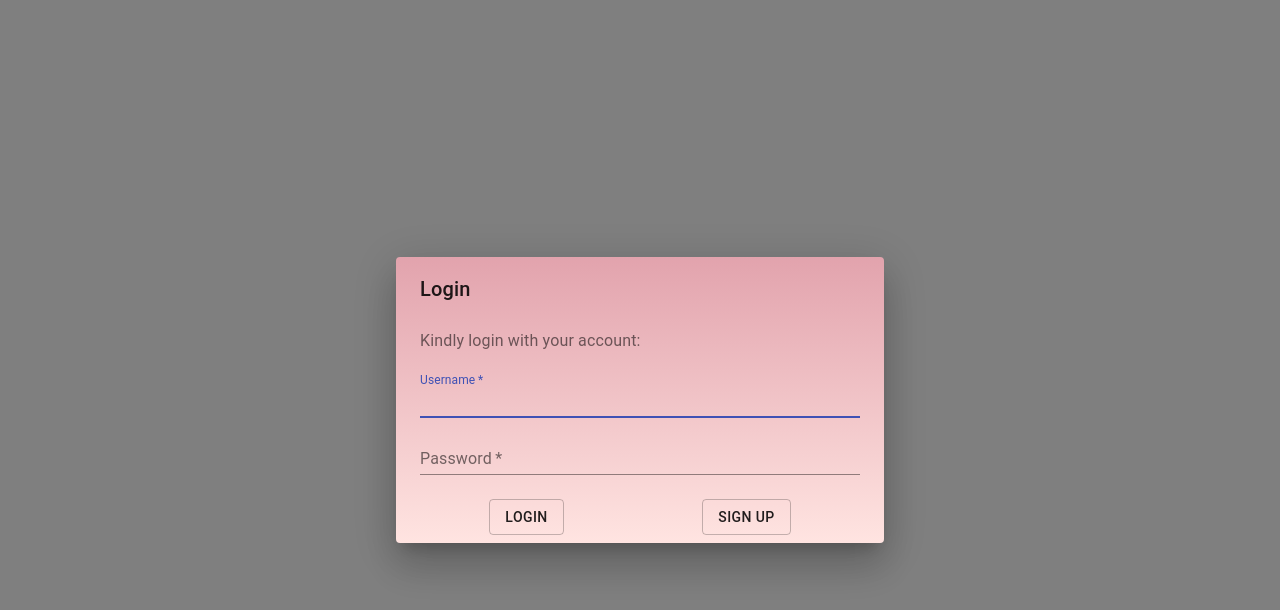
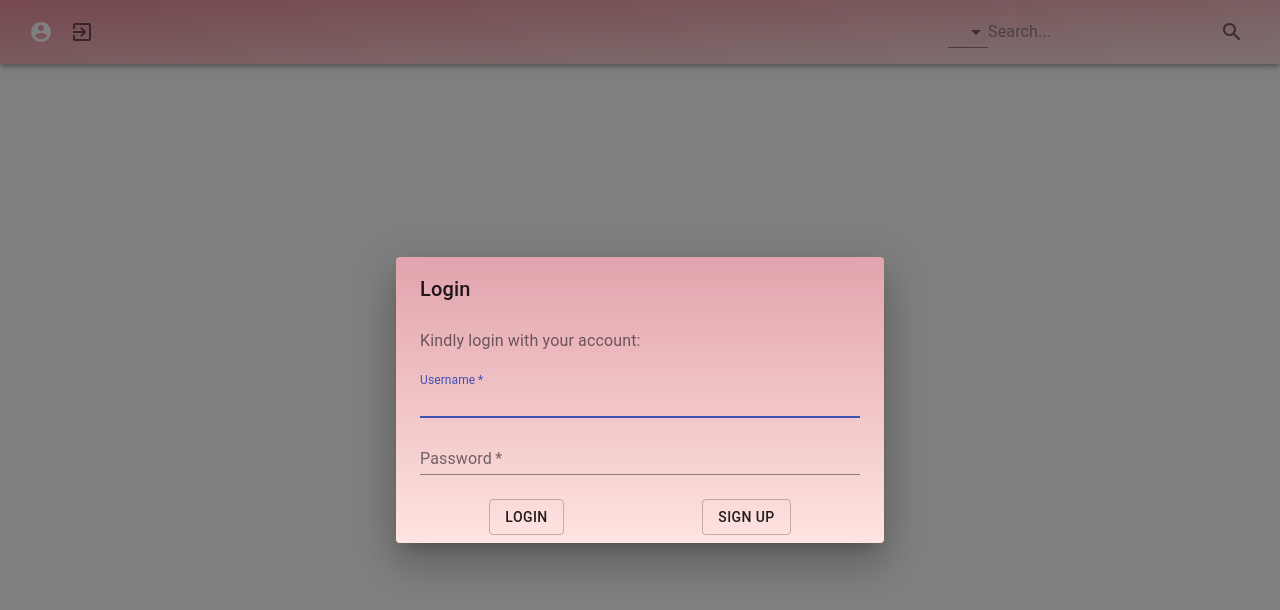
Before and after one commit to Tomashiwa/Aster-app, a React (Create React App) app in the folder client/: page / in a window 1280 px wide. Shown: the top 610 px of the page. Built offline with nearby package versions, Linux system fonts and the light colour scheme.

Commit message:
Reimplemented Navigator

```diff
--- a/client/package.json
+++ b/client/package.json
@@ -7,6 +7,7 @@
     "@babel/core": "^7.8.4",
     "@babel/preset-env": "^7.8.4",
     "@material-ui/core": "^4.9.0",
+    "@material-ui/icons": "^4.5.1",
     "@testing-library/jest-dom": "^4.2.4",
     "@testing-library/react": "^9.3.2",
     "@testing-library/user-event": "^7.1.2",
--- a/client/src/App.js
+++ b/client/src/App.js
@@ -1,6 +1,7 @@
 import React from 'react';
 
 import RegisterLoginPopup from "./javascript/components/RegisterLoginPopup";
+import Navigator from "./javascript/components/Navigator";
 
 // import logo from './assets/images/logo.png';
 // import pinkVectorBG from './assets/images/pinkVectorBG.svg'
@@ -232,7 +233,7 @@ class App extends React.Component {
         ? <div className="App">
             {/* <img src={logo} alt="logo" /> */}
 
-            {/* {
+            {
               this.state.users && this.state.tags
                 ? <Navigator
                     tags={this.state.tags}
@@ -242,7 +243,7 @@ class App extends React.Component {
                     onFilter={this.onFilter}
                     onSearch={this.onSearch} />
                 : null
-            } */}
+            }
 
             <br />
 
--- a/client/src/javascript/components/Navigator.js
+++ b/client/src/javascript/components/Navigator.js
@@ -7,7 +7,7 @@ import SearchBar from "./SearchBar";
 
 import ExitToAppIcon from '@material-ui/icons/ExitToApp';
 
-import "./styles/Navigator.css"
+import "../../assets/stylesheets/Navigator.css"
 
 class Navigator extends React.Component {
     constructor(props) {
--- a/client/src/javascript/components/SearchBar.js
+++ b/client/src/javascript/components/SearchBar.js
@@ -3,7 +3,7 @@ import { IconButton, InputBase } from "@material-ui/core";
 
 import SearchIcon from "@material-ui/icons/Search";
 
-import "./styles/SearchBar.css"
+import "../../assets/stylesheets/SearchBar.css"
 
 class SearchBar extends React.Component {
     constructor(props) {
@@ -12,7 +12,7 @@ class SearchBar extends React.Component {
     }
 
     keyPress(e){
-        if(e.keyCode == 13){
+        if(e.keyCode === 13){
            this.props.onSearch();
         }
     }
--- a/client/src/javascript/components/UserInfo.js
+++ b/client/src/javascript/components/UserInfo.js
@@ -3,7 +3,7 @@ import { Typography } from "@material-ui/core";
 
 import AccountCircleIcon from "@material-ui/icons/AccountCircle";
 
-import "./styles/UserInfo.css"
+import "../../assets/stylesheets/UserInfo.css"
 
 class UserInfo extends React.Component {
     constructor(props) {
```
Also changed, not shown: 1 other file (tests, documents, lock files or other folders).
